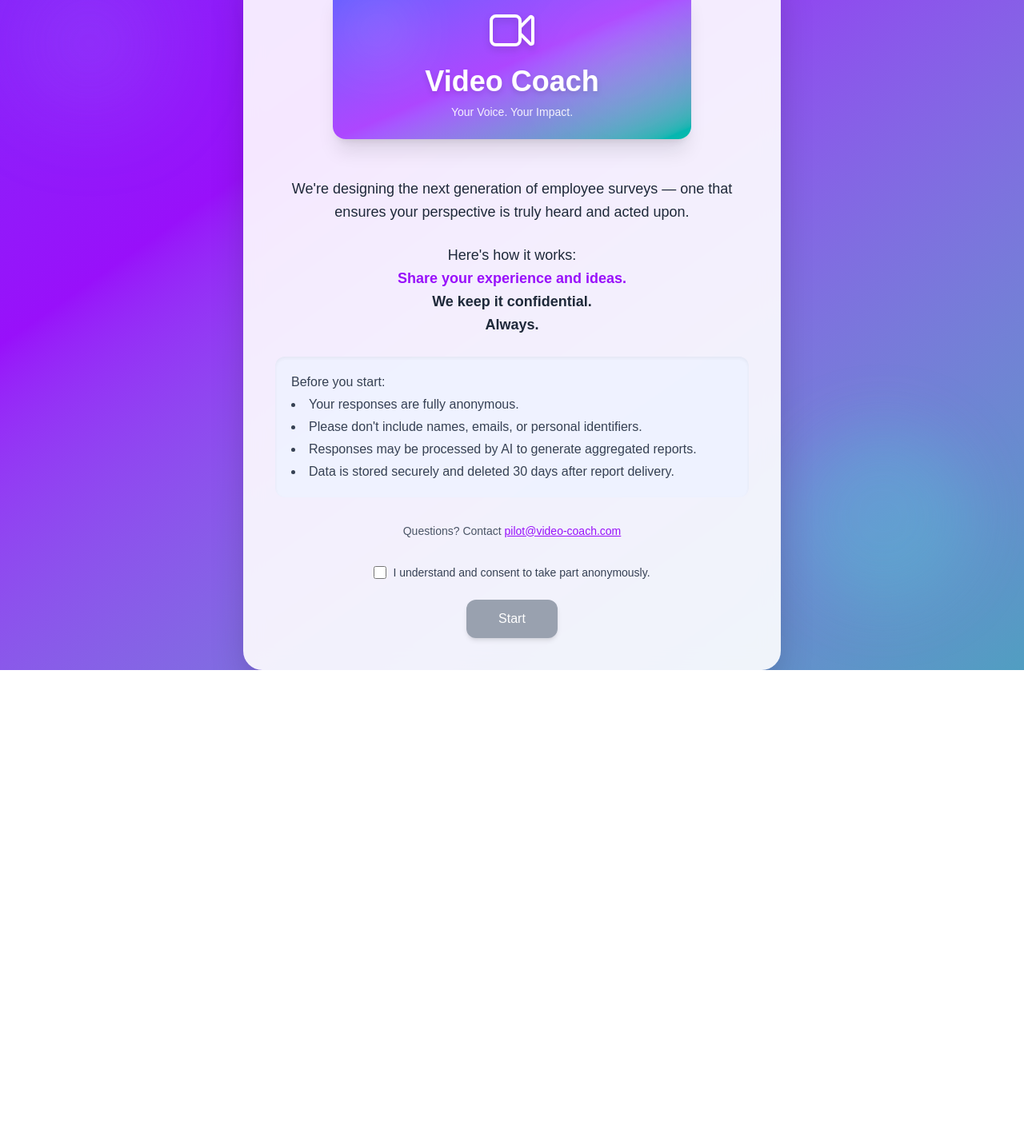
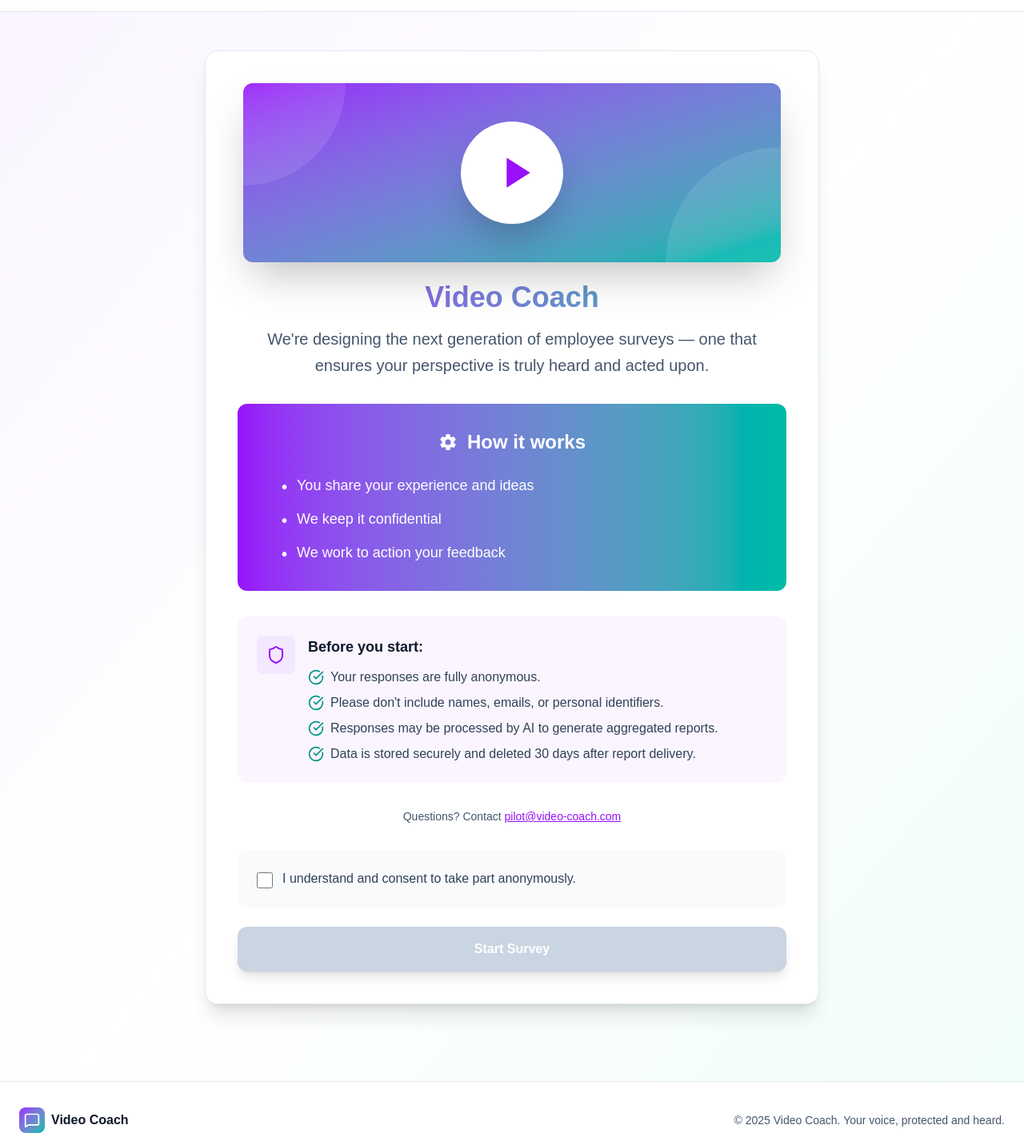
Before and after one commit to damienwarren-blip/video-coach, a Next.js app: page /client_rbk in a window 1280 px wide. Shown: the part 58-1490 px from the top of the page at 80% size. Before the commit the page ends 896 px from the top, so only its background shows below. Built offline with nearby package versions, Linux system fonts and the light colour scheme.

Commit message:
Update page.js

```diff
--- a/app/client_rbk/page.js
+++ b/app/client_rbk/page.js
@@ -1,8 +1,7 @@
-"use client";
+import { useState, useEffect } from "react";
+import { Shield, MessageSquare, Lock, CheckCircle } from 'lucide-react';
 
-import { useState, useEffect } from "react";
-
-export default function ClientRBK() {
+export default function VideoCoach() {
   const [consentGiven, setConsentGiven] = useState(false);
   const [showVideo, setShowVideo] = useState(false);
   const [fadeIn, setFadeIn] = useState(false);
@@ -20,137 +19,179 @@ export default function ClientRBK() {
   };
 
   return (
-    <main className="relative flex flex-col items-center justify-center min-h-screen px-4 overflow-hidden">
-      {/* Gradient background */}
-      <div className="absolute inset-0">
-        <div className="w-full h-full bg-gradient-to-br from-indigo-600 via-purple-600 to-teal-500 animate-gradient-x"></div>
-        <div className="absolute top-10 left-10 w-36 h-36 bg-indigo-300/20 rounded-full filter blur-3xl animate-bounce-slow"></div>
-        <div className="absolute bottom-20 right-16 w-56 h-56 bg-teal-300/20 rounded-full filter blur-2xl animate-bounce-slow"></div>
+    <div className="min-h-screen bg-gradient-to-br from-purple-50 via-white to-teal-50">
+      {/* Header */}
+      <header className="bg-white/80 backdrop-blur-md border-b border-slate-200 sticky top-0 z-50">
+        <div className="max-w-7xl mx-auto px-6 py-4 flex items-center justify-between">
+          <div className="flex items-center gap-2">
+            <div className="w-10 h-10 bg-gradient-to-br from-purple-600 to-teal-500 rounded-lg flex items-center justify-center">
+              <MessageSquare className="w-6 h-6 text-white" />
             </div>
+            <span className="text-xl font-semibold text-slate-900">Video Coach</span>
+          </div>
+        </div>
+      </header>
 
+      <main className="relative flex flex-col items-center justify-center min-h-[calc(100vh-80px)] px-4 py-12">
         {/* Card */}
         <div
-        className={`relative z-10 bg-white/90 backdrop-blur-md rounded-3xl shadow-2xl p-8 sm:p-10 max-w-2xl w-full text-center transition-opacity duration-700 ${
+          className={`relative z-10 bg-white rounded-2xl shadow-xl border border-slate-200 p-8 sm:p-10 max-w-3xl w-full transition-opacity duration-700 ${
             fadeIn ? "opacity-100" : "opacity-0"
           }`}
         >
           {!showVideo ? (
             <>
-            {/* Header section */}
-            <div className="w-full flex flex-col items-center mb-6">
-              <div className="relative w-full max-w-md h-48 bg-gradient-to-br from-indigo-500 via-purple-500 to-teal-500 rounded-2xl shadow-xl overflow-hidden mb-6">
-                {/* Animated background elements */}
-                <div className="absolute inset-0 opacity-20">
-                  <div className="absolute top-4 left-4 w-20 h-20 bg-white rounded-full blur-2xl animate-pulse"></div>
-                  <div className="absolute bottom-4 right-4 w-32 h-32 bg-white rounded-full blur-3xl animate-pulse" style={{animationDelay: '1s'}}></div>
+              {/* Header graphic */}
+              <div className="w-full flex justify-center mb-6">
+                <div className="relative w-full max-w-2xl h-56 bg-gradient-to-br from-purple-600 to-teal-500 rounded-xl shadow-2xl flex items-center justify-center overflow-hidden">
+                  {/* Decorative background elements */}
+                  <div className="absolute top-0 left-0 w-64 h-64 bg-white opacity-10 rounded-full -translate-x-32 -translate-y-32"></div>
+                  <div className="absolute bottom-0 right-0 w-72 h-72 bg-white opacity-10 rounded-full translate-x-36 translate-y-36"></div>
+
+                  {/* Single large video/play icon */}
+                  <div className="relative z-10">
+                    <div className="w-32 h-32 bg-white rounded-full flex items-center justify-center shadow-2xl">
+                      <svg className="w-16 h-16 text-purple-600 ml-2" fill="currentColor" viewBox="0 0 24 24">
+                        <path d="M8 5v14l11-7z"/>
+                      </svg>
                     </div>
-
-                {/* Content */}
-                <div className="relative z-10 flex flex-col items-center justify-center h-full text-white p-6">
-                  <svg className="w-20 h-20 mb-3 drop-shadow-lg" fill="none" stroke="currentColor" viewBox="0 0 24 24" strokeWidth="1.5">
-                    <path strokeLinecap="round" strokeLinejoin="round" d="M15.75 10.5l4.72-4.72a.75.75 0 011.28.53v11.38a.75.75 0 01-1.28.53l-4.72-4.72M4.5 18.75h9a2.25 2.25 0 002.25-2.25v-9a2.25 2.25 0 00-2.25-2.25h-9A2.25 2.25 0 002.25 7.5v9a2.25 2.25 0 002.25 2.25z" />
-                  </svg>
-                  <h1 className="text-4xl font-bold mb-2 drop-shadow-md">Video Coach</h1>
-                  <p className="text-sm font-medium opacity-90">Your Voice. Your Impact.</p>
                   </div>
                 </div>
               </div>
 
-            {/* Intro */}
-            <p className="text-gray-800 mb-6 text-lg leading-relaxed">
-              We're designing the next generation of employee surveys — one that
-              ensures your perspective is truly heard and acted upon.
+              {/* Title */}
+              <div className="text-center mb-8">
+                <h1 className="text-4xl font-bold mb-4 bg-gradient-to-r from-purple-600 to-teal-500 bg-clip-text text-transparent">
+                  Video Coach
+                </h1>
+                <p className="text-xl text-slate-600 leading-relaxed max-w-2xl mx-auto">
+                  We're designing the next generation of employee surveys — one that ensures your perspective is truly heard and acted upon.
                 </p>
+              </div>
 
-            {/* How it works */}
-            <p className="text-gray-800 mb-6 text-lg leading-relaxed">
-              Here's how it works:
-              <br />
-              <span className="font-semibold text-purple-600">
-                Share your experience and ideas.
-              </span>
-              <br />
-              <span className="font-semibold">We keep it confidential.</span>
-              <br />
-              <span className="font-semibold">Always.</span>
-            </p>
+              {/* How it works box */}
+              <div className="bg-gradient-to-r from-purple-600 to-teal-500 rounded-xl p-8 mb-8 text-white">
+                <div className="flex items-center justify-center gap-3 mb-6">
+                  <svg className="w-6 h-6" fill="currentColor" viewBox="0 0 24 24">
+                    <path d="M12,15.5A3.5,3.5 0 0,1 8.5,12A3.5,3.5 0 0,1 12,8.5A3.5,3.5 0 0,1 15.5,12A3.5,3.5 0 0,1 12,15.5M19.43,12.97C19.47,12.65 19.5,12.33 19.5,12C19.5,11.67 19.47,11.34 19.43,11L21.54,9.37C21.73,9.22 21.78,8.95 21.66,8.73L19.66,5.27C19.54,5.05 19.27,4.96 19.05,5.05L16.56,6.05C16.04,5.66 15.5,5.32 14.87,5.07L14.5,2.42C14.46,2.18 14.25,2 14,2H10C9.75,2 9.54,2.18 9.5,2.42L9.13,5.07C8.5,5.32 7.96,5.66 7.44,6.05L4.95,5.05C4.73,4.96 4.46,5.05 4.34,5.27L2.34,8.73C2.21,8.95 2.27,9.22 2.46,9.37L4.57,11C4.53,11.34 4.5,11.67 4.5,12C4.5,12.33 4.53,12.65 4.57,12.97L2.46,14.63C2.27,14.78 2.21,15.05 2.34,15.27L4.34,18.73C4.46,18.95 4.73,19.03 4.95,18.95L7.44,17.94C7.96,18.34 8.5,18.68 9.13,18.93L9.5,21.58C9.54,21.82 9.75,22 10,22H14C14.25,22 14.46,21.82 14.5,21.58L14.87,18.93C15.5,18.67 16.04,18.34 16.56,17.94L19.05,18.95C19.27,19.03 19.54,18.95 19.66,18.73L21.66,15.27C21.78,15.05 21.73,14.78 21.54,14.63L19.43,12.97Z"/>
+                  </svg>
+                  <h2 className="text-2xl font-bold">How it works</h2>
+                </div>
+                <div className="max-w-xl mx-auto space-y-3">
+                  <div className="flex items-start gap-3">
+                    <span className="text-xl font-bold mt-0.5">•</span>
+                    <p className="text-lg font-medium">You share your experience and ideas</p>
+                  </div>
+                  <div className="flex items-start gap-3">
+                    <span className="text-xl font-bold mt-0.5">•</span>
+                    <p className="text-lg font-medium">We keep it confidential</p>
+                  </div>
+                  <div className="flex items-start gap-3">
+                    <span className="text-xl font-bold mt-0.5">•</span>
+                    <p className="text-lg font-medium">We work to action your feedback</p>
+                  </div>
+                </div>
+              </div>
 
-            {/* Consent instructions */}
-            <div className="text-gray-700 text-left mb-8 bg-indigo-50/80 rounded-xl p-5 shadow-inner space-y-1.5">
-              <p className="font-medium mb-1">Before you start:</p>
-              <ul className="list-disc list-inside space-y-1">
-                <li>Your responses are fully anonymous.</li>
-                <li>Please don't include names, emails, or personal identifiers.</li>
-                <li>Responses may be processed by AI to generate aggregated reports.</li>
-                <li>Data is stored securely and deleted 30 days after report delivery.</li>
+              {/* Before you start section */}
+              <div className="mb-8">
+                <div className="flex items-start gap-4 bg-purple-50 rounded-xl p-6">
+                  <div className="w-12 h-12 bg-purple-100 rounded-lg flex items-center justify-center flex-shrink-0">
+                    <Shield className="w-6 h-6 text-purple-600" />
+                  </div>
+                  <div className="flex-1">
+                    <h3 className="text-lg font-bold text-slate-900 mb-3">Before you start:</h3>
+                    <ul className="space-y-2 text-slate-700">
+                      <li className="flex items-start gap-2">
+                        <CheckCircle className="w-5 h-5 text-teal-600 flex-shrink-0 mt-0.5" />
+                        <span>Your responses are fully anonymous.</span>
+                      </li>
+                      <li className="flex items-start gap-2">
+                        <CheckCircle className="w-5 h-5 text-teal-600 flex-shrink-0 mt-0.5" />
+                        <span>Please don't include names, emails, or personal identifiers.</span>
+                      </li>
+                      <li className="flex items-start gap-2">
+                        <CheckCircle className="w-5 h-5 text-teal-600 flex-shrink-0 mt-0.5" />
+                        <span>Responses may be processed by AI to generate aggregated reports.</span>
+                      </li>
+                      <li className="flex items-start gap-2">
+                        <CheckCircle className="w-5 h-5 text-teal-600 flex-shrink-0 mt-0.5" />
+                        <span>Data is stored securely and deleted 30 days after report delivery.</span>
+                      </li>
                     </ul>
+                  </div>
+                </div>
               </div>
 
               {/* Contact */}
-            <p className="text-sm text-gray-600 mb-8">
+              <p className="text-sm text-center text-slate-600 mb-8">
                 Questions? Contact{" "}
-              <a href="mailto:pilot@video-coach.com" className="text-purple-600 underline hover:text-indigo-600">
+                <a
+                  href="mailto:pilot@video-coach.com"
+                  className="text-purple-600 underline hover:text-teal-600 font-medium"
+                >
                   pilot@video-coach.com
                 </a>
               </p>
 
               {/* Consent checkbox */}
-            <div className="flex items-center justify-center mb-6">
+              <div className="bg-slate-50 rounded-xl p-6 mb-6">
+                <label className="flex items-start gap-3 cursor-pointer group">
                   <input
                     type="checkbox"
                     id="consent"
-                className="mr-2 h-4 w-4 accent-purple-600"
+                    className="mt-1 h-5 w-5 text-purple-600 rounded border-slate-300 focus:ring-purple-500"
                     onChange={(e) => setConsentGiven(e.target.checked)}
                   />
-              <label htmlFor="consent" className="text-gray-700 text-sm">
+                  <span className="text-slate-700 font-medium group-hover:text-purple-600 transition-colors">
                     I understand and consent to take part anonymously.
+                  </span>
                 </label>
               </div>
 
               {/* Start button */}
               <button
                 onClick={handleStart}
-              className={`px-10 py-3 rounded-xl text-white font-medium shadow-md transition ${
+                disabled={!consentGiven}
+                className={`w-full px-10 py-4 rounded-xl text-white font-semibold shadow-lg transition-all ${
                   consentGiven
-                  ? "bg-purple-600 hover:bg-indigo-600"
-                  : "bg-gray-400 cursor-not-allowed"
+                    ? "bg-gradient-to-r from-purple-600 to-teal-500 hover:shadow-xl hover:scale-105"
+                    : "bg-slate-300 cursor-not-allowed"
                 }`}
               >
-              Start
+                Start Survey
               </button>
             </>
           ) : (
             // Video iframe
-          <div className="w-full h-[80vh] flex items-center justify-center">
+            <div className="w-full h-[600px] flex items-center justify-center">
               <iframe
                 src="https://www.videoask.com/fjtaofiub"
                 allow="camera; microphone; autoplay; encrypted-media;"
-              className="w-full h-full border-0 rounded-3xl shadow-2xl"
+                className="w-full h-full border-0 rounded-xl shadow-2xl"
                 allowFullScreen
               ></iframe>
             </div>
           )}
         </div>
+      </main>
 
-      {/* Tailwind animations */}
-      <style jsx>{`
-        @keyframes gradient-x {
-          0%,
-          100% {
-            background-position: 0% 50%;
-          }
-          50% {
-            background-position: 100% 50%;
-          }
-        }
-        .animate-gradient-x {
-          background-size: 200% 200%;
-          animation: gradient-x 15s ease infinite;
-        }
-        .animate-bounce-slow {
-          animation: bounce 8s infinite alternate;
-        }
-      `}</style>
-    </main>
+      {/* Footer */}
+      <footer className="bg-white border-t border-slate-200 mt-12">
+        <div className="max-w-7xl mx-auto px-6 py-8">
+          <div className="flex flex-col md:flex-row justify-between items-center gap-4">
+            <div className="flex items-center gap-2">
+              <div className="w-8 h-8 bg-gradient-to-br from-purple-600 to-teal-500 rounded-lg flex items-center justify-center">
+                <MessageSquare className="w-5 h-5 text-white" />
+              </div>
+              <span className="font-semibold text-slate-900">Video Coach</span>
+            </div>
+            <div className="text-sm text-slate-600">
+              © 2025 Video Coach. Your voice, protected and heard.
+            </div>
+          </div>
+        </div>
+      </footer>
+    </div>
   );
 }
```
Lines whose indentation alone changed are shown as unchanged.
